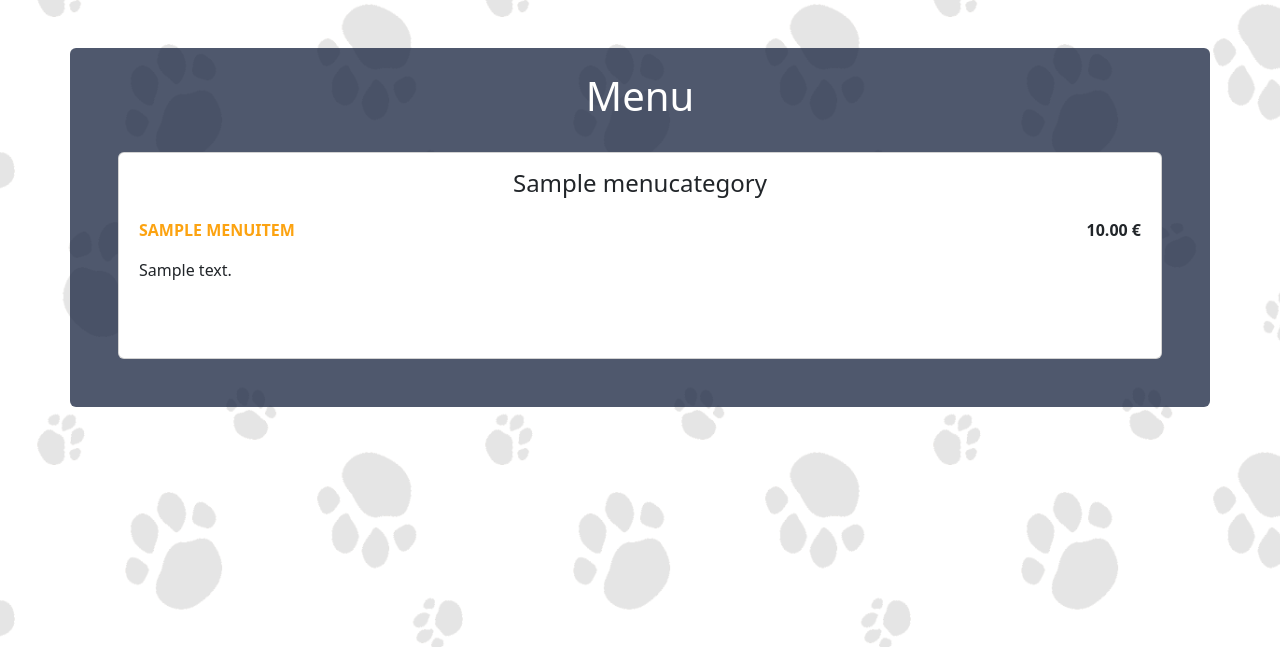
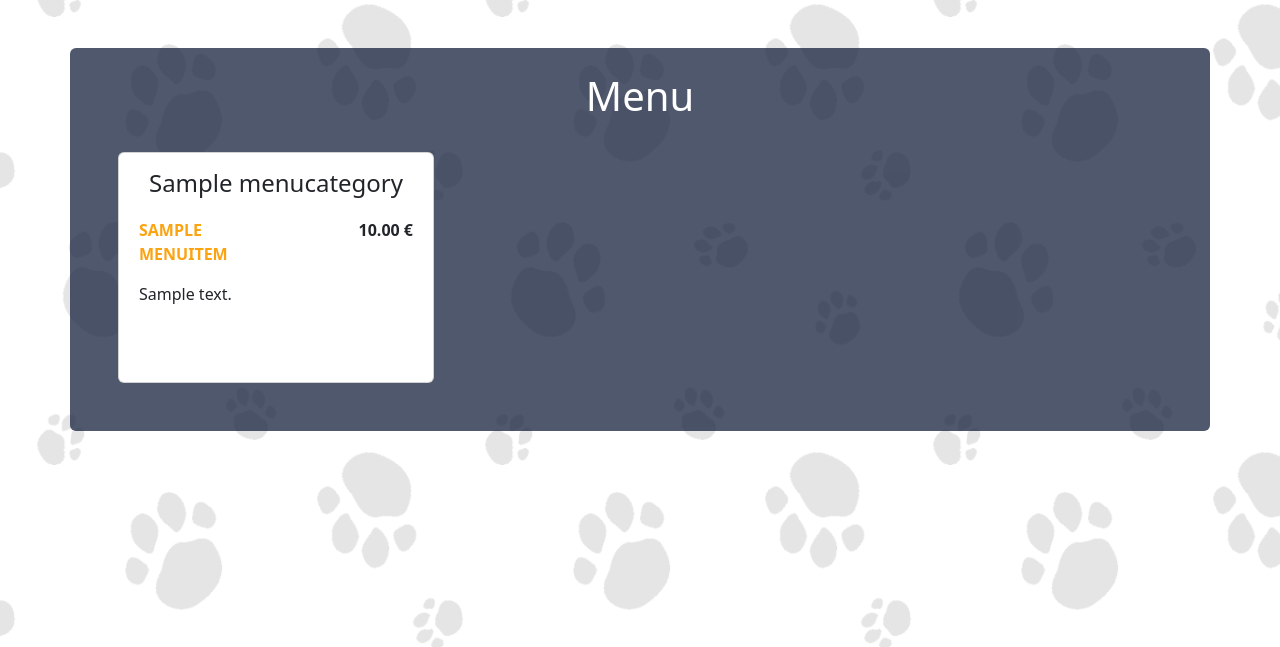
Before and after one commit to hashtag-squirrel/pawse, a Django app: page /menu/ in a window 1280 px wide. Shown: the part 82-729 px from the top of the page. Run offline with Django 3.2, Linux system fonts and the light colour scheme; tables that the repository leaves empty hold one stand-in row (values such as "Sample post"); some libraries are stand-ins or nearby versions.

Commit message:
Adjust cards to grid cards in menu page

```diff
--- a/templates/cats.html
+++ b/templates/cats.html
@@ -17,7 +17,7 @@
         {% endfor %}
     </div>
 </div> -->
-<div class="container-fluid mt-3 mb-3">
+<div class="container-fluid my-5">
     <div class="row">
         <div class="col col-sm-10 col-md-8 col-lg-6 mx-auto">
             <div id="catCarousel" class="carousel slide" data-bs-ride="false">
--- a/templates/menu.html
+++ b/templates/menu.html
@@ -8,9 +8,10 @@
     <div class="row text-center">
         <h1 class="text-light">Menu</h1>
     </div>
-    <div class="flex-row d-flex justify-content-evenly">
+    <div class="row row-cols-1 row-cols-lg-2 row-cols-xl-3 g-5 p-4">
         {% for category in object_list %}
-            <div class="card w-100 m-4">
+        <div class="col">
+            <div class="card w-100 h-100">
                 <div class="card-body">
                     <h4 class="card-title text-center">{{ category.name }}</h5>
                     <p class="card-text">
@@ -39,6 +40,7 @@
                     </p>
                 </div>
             </div>
+        </div>
         {% endfor %}
 
     </div>
```
